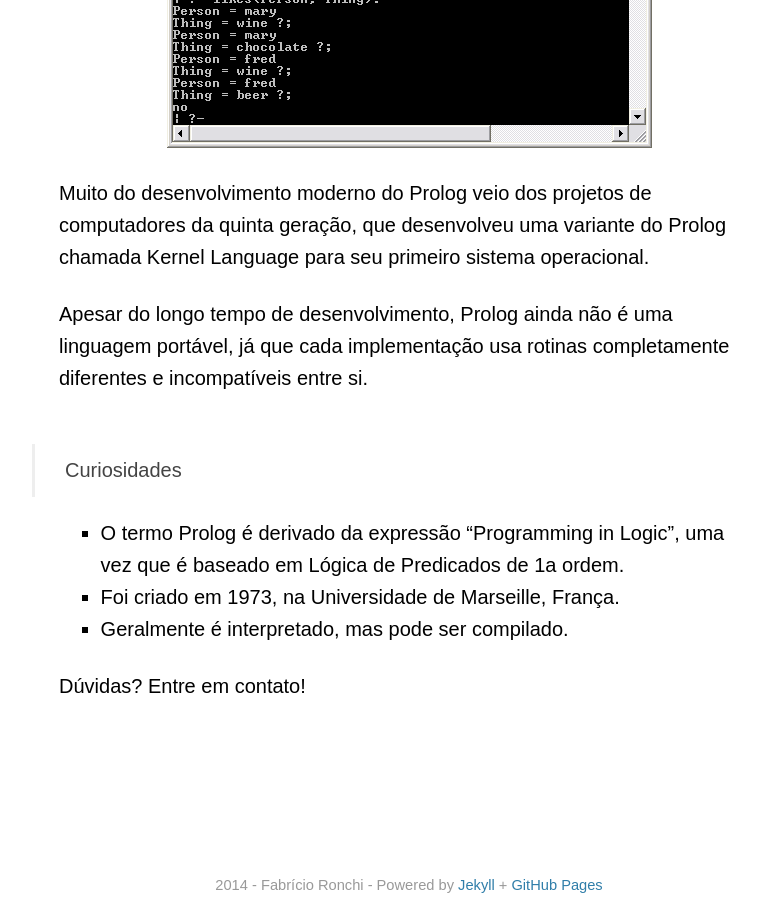
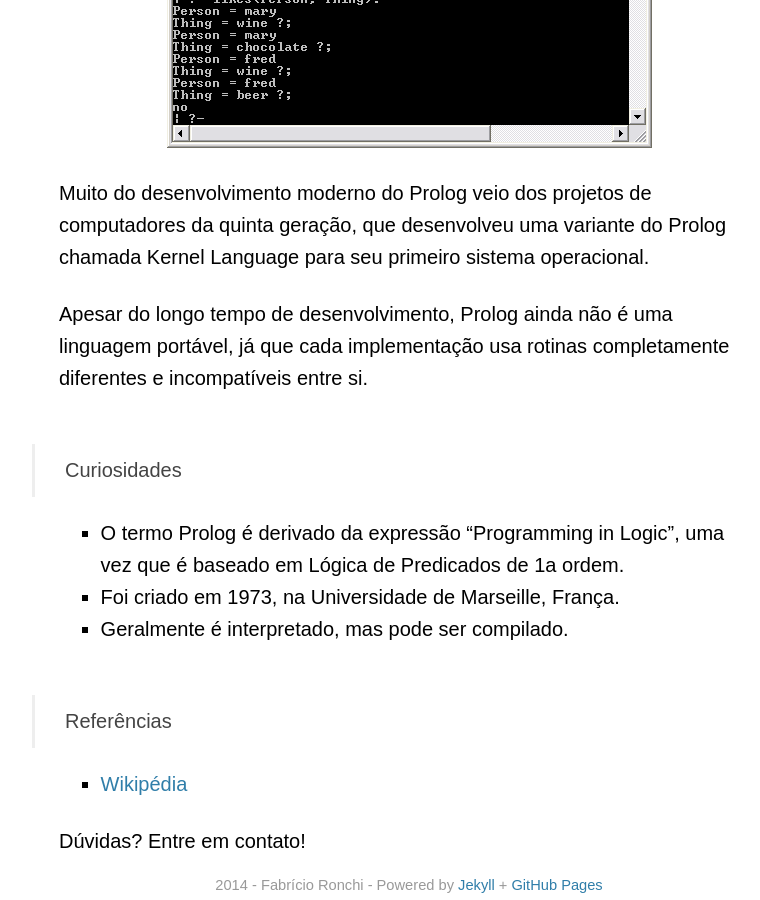
Before and after one commit to fabriciomrkonell/fabriciomrkonell, a Jekyll site: the page built from _posts/2014-02-23-prolog.markdown, in a window 1280 px wide and 900 px high, scrolled down 878 px. Shown: the whole window, without its empty margins (231-991 px from the left). Built offline with Jekyll 4.4.1, drawn with Linux system fonts in a browser that asks for light colours; some web fonts are replaced; Markdown is read by kramdown in place of the engine named in the settings; comment, search, counter and statistics services are not loaded.

Commit message:
Correção

```diff
--- a/_posts/2014-02-23-prolog.markdown
+++ b/_posts/2014-02-23-prolog.markdown
@@ -19,4 +19,7 @@ Apesar do longo tempo de desenvolvimento, Prolog ainda não é uma linguagem por
 * Foi criado em 1973, na Universidade de Marseille, França.
 * Geralmente é interpretado, mas pode ser compilado.
 
+<h3>Referências</h3>
+* <a href="http://pt.wikipedia.org/wiki/Prolog" target="_blank">Wikipédia</a>
+
 Dúvidas? Entre em contato!
--- a/js/app-firebase.js
+++ b/js/app-firebase.js
@@ -5,7 +5,7 @@ var app = angular.module("myapp", ["firebase"]).config([
 ]);
 
 function MyController($scope, $firebase) {
-    var ref = new Firebase("https://blistering-fire-9737.firebaseio.com/");
+    var ref = new Firebase("https://eleicao.firebaseio.com/");
     $scope.messages = $firebase(ref);
     $scope.addMessage = function(e) {
 	if (e.keyCode != 13) return;
```
